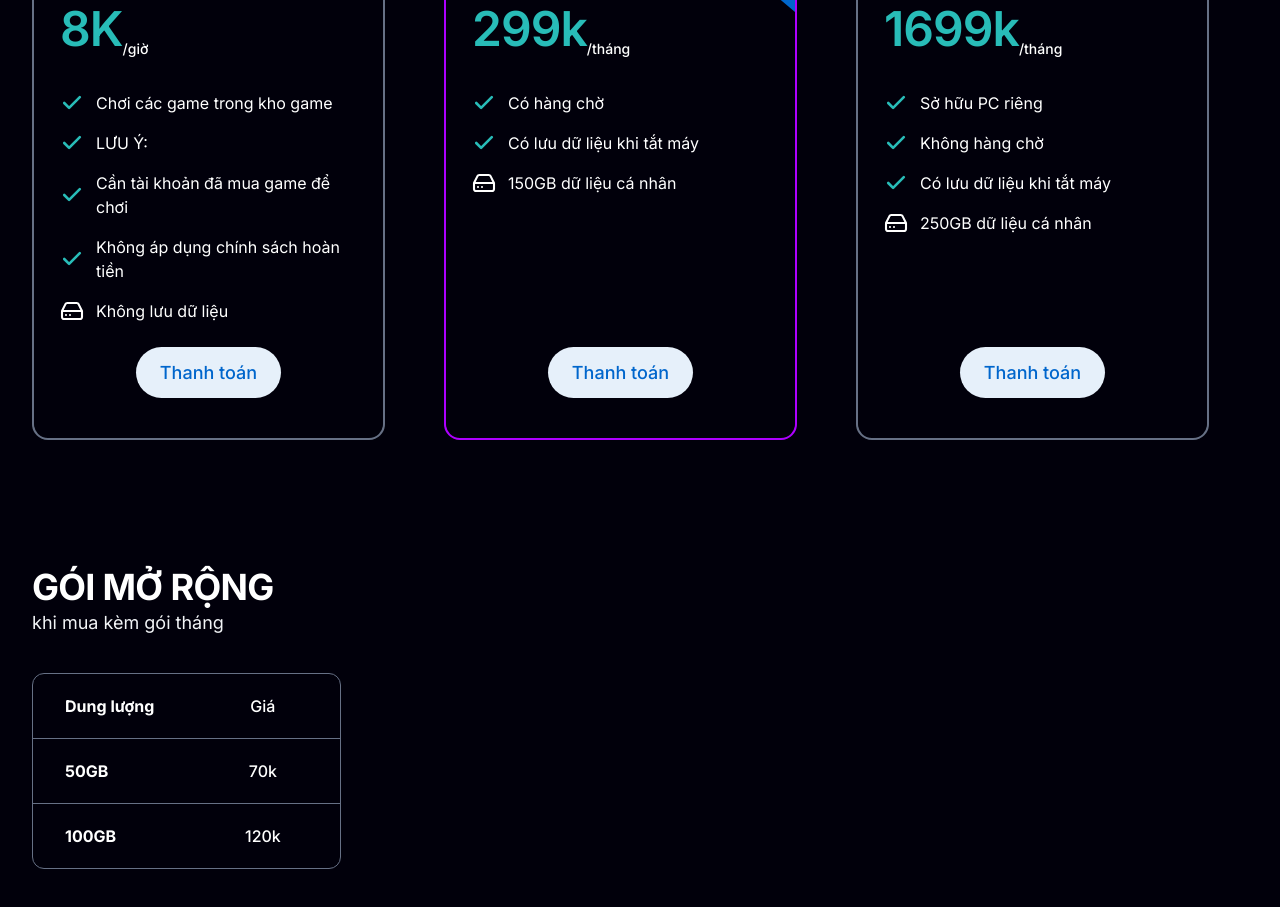
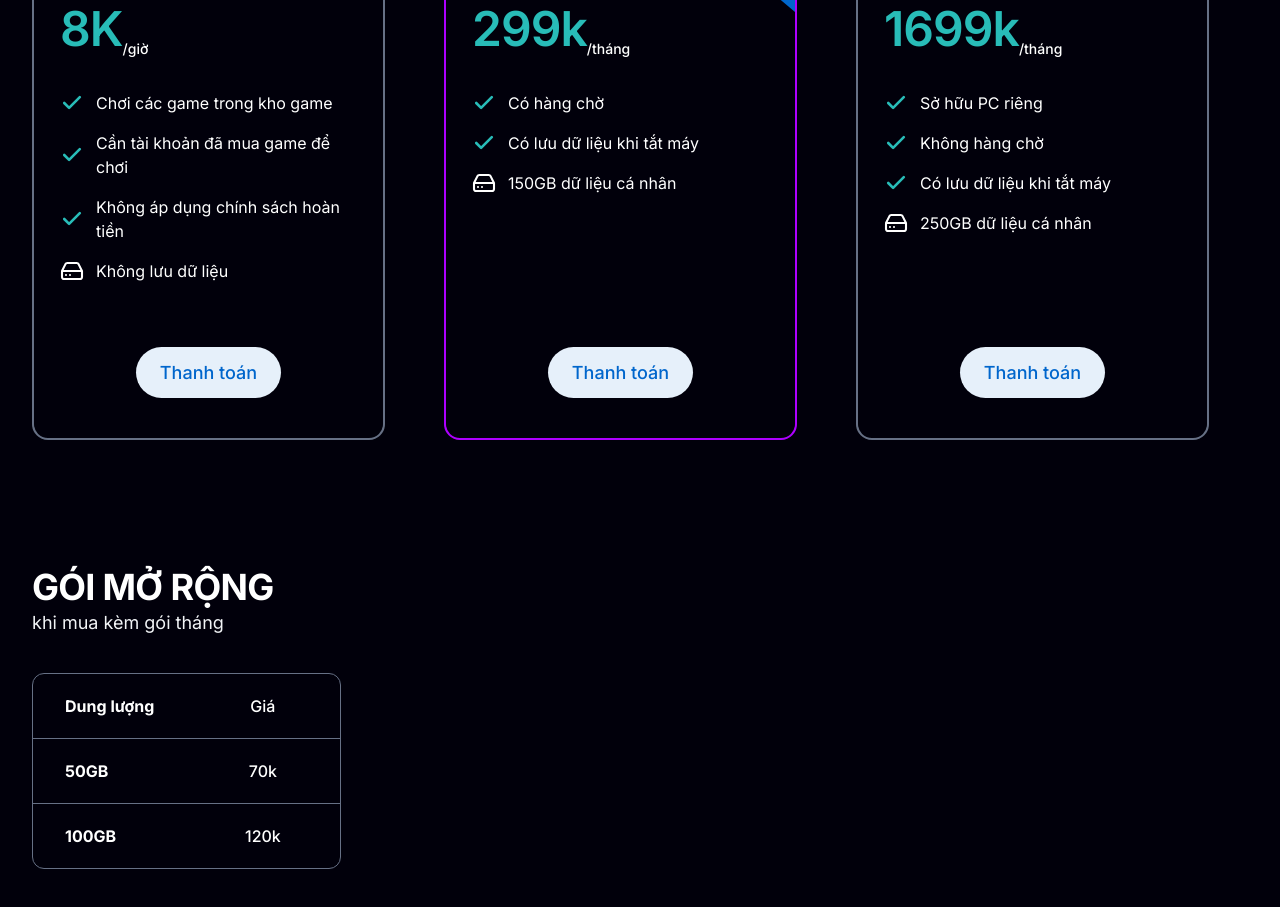
Before and after one commit to thinkonmay/lass-landing-page, a Next.js app: page / in a window 1280 px wide. Shown: the part 1860-2767 px from the top of the page. Built offline with nearby package versions, Linux system fonts and the light colour scheme.

Commit message:
fix text

```diff
--- a/src/app/guide/page.tsx
+++ b/src/app/guide/page.tsx
@@ -1,6 +1,5 @@
 "use client"
 import Image from 'next/image';
-import Link from 'next/link';
 import { useState } from 'react';
 import { ArrowDown, ArrowUp } from '../../../public/icon';
 import './index.scss';
@@ -182,7 +181,8 @@ const OptimizeSetting = () => {
             </button>
             {
                 <div className={open ? 'content optimize show' : 'content optimize'}>
-                    <p className='text my-[12px]'> <b>Khuyến nghị:</b> dùng qua App <Link href={'/download'}>tải xuống</Link>
+                    <p className='text my-[12px]'>
+                        {/*<b>Khuyến nghị:</b> dùng qua App <Link href={'/download'}>tải xuống</Link>*/}
                         <br />
                         Mở trên Chrome nếu dùng trên website để có trải nghiệm tốt nhất
                         <br />
--- a/src/components/products/Products.tsx
+++ b/src/components/products/Products.tsx
@@ -147,7 +147,6 @@ const Subscriptions = () => {
 
             specs: [
                 { icon: 'check', text: 'Chơi các game trong kho game' },
-                { icon: 'check', text: 'LƯU Ý:' },
                 { icon: 'check', text: 'Cần tài khoản đã mua game để chơi' },
                 { icon: 'check', text: 'Không áp dụng chính sách hoàn tiền' },
                 { icon: 'hard-drive-white', text: 'Không lưu dữ liệu' },
```
